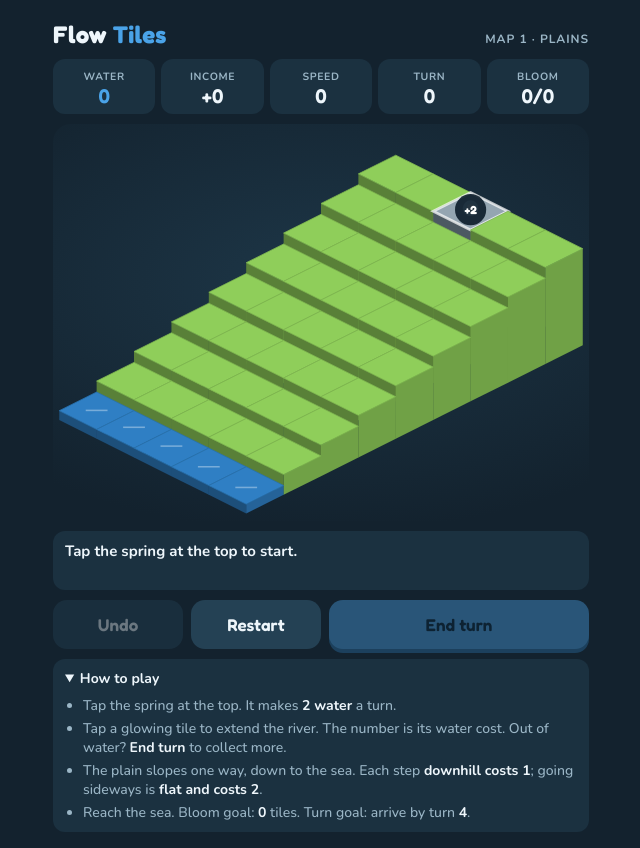
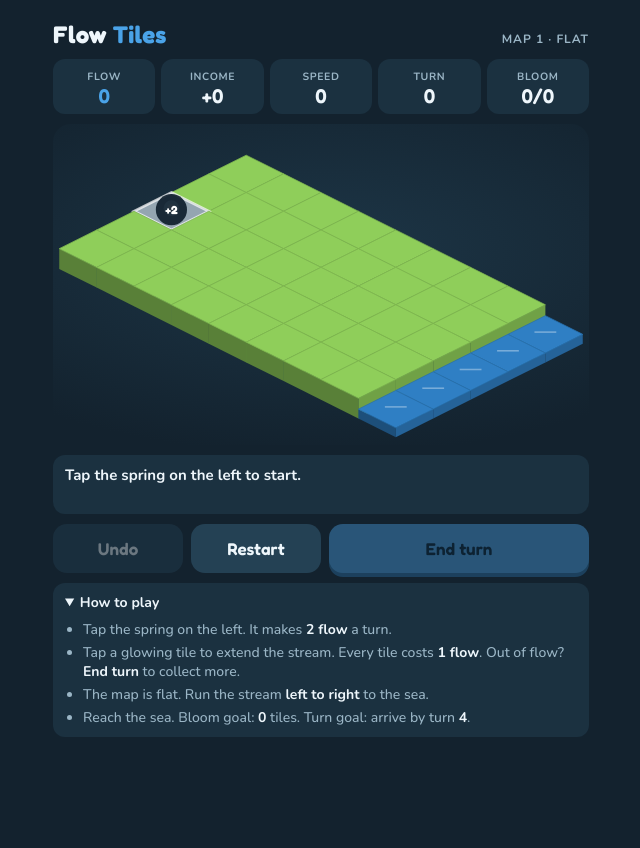
Before and after one commit to DanRossLi/flowtile, a plain HTML site: page 1/index.html in a window 1280 px wide. Both pictures are taken after a click on the heading "How to play". Shown: the whole page, without its empty margins (319-959 px from the left). After the commit the page ends 808 px from the top, so only its background shows below. Drawn offline with nearby package versions, Linux system fonts and the light colour scheme.

Commit message:
Map 1: flat, left-to-right map where every tile costs 1 flow
All meadow at one level, with the source on the left edge and the sea
on the right. Rename water to flow in Map 1's labels and messages.

Co-Authored-By: Claude Opus 5.5 <noreply@anthropic.com>

```diff
--- a/1/index.html
+++ b/1/index.html
@@ -53,16 +53,16 @@ details b{color:var(--ink)}
 <body>
 
 <div class="app">
-  <header><h1>Flow <span>Tiles</span></h1><div class="lvl">Map 1 · Plains</div></header>
+  <header><h1>Flow <span>Tiles</span></h1><div class="lvl">Map 1 · Flat</div></header>
   <div class="hud">
-    <div class="chip water"><span>Water</span><b id="hWater">0</b></div>
+    <div class="chip water"><span>Flow</span><b id="hWater">0</b></div>
     <div class="chip"><span>Income</span><b id="hIncome">+0</b></div>
     <div class="chip" id="cSpeed"><span>Speed</span><b id="hSpeed">0</b></div>
     <div class="chip"><span>Turn</span><b id="hTurn">0</b></div>
     <div class="chip"><span>Bloom</span><b id="hBloom">0</b></div>
   </div>
   <div class="board"><canvas id="cv" aria-label="Game board"></canvas></div>
-  <div class="msg" id="msg" role="status">Tap the spring at the top to start.</div>
+  <div class="msg" id="msg" role="status">Tap the spring on the left to start.</div>
   <div class="actions">
     <button id="undo">Undo</button>
     <button id="restart">Restart</button>
@@ -71,9 +71,9 @@ details b{color:var(--ink)}
   <details>
     <summary>How to play</summary>
     <ul>
-      <li>Tap the spring at the top. It makes <b>2 water</b> a turn.</li>
-      <li>Tap a glowing tile to extend the river. The number is its water cost. Out of water? <b>End turn</b> to collect more.</li>
-      <li>The plain slopes one way, down to the sea. Each step <b>downhill costs 1</b>; going sideways is <b>flat and costs 2</b>.</li>
+      <li>Tap the spring on the left. It makes <b>2 flow</b> a turn.</li>
+      <li>Tap a glowing tile to extend the stream. Every tile costs <b>1 flow</b>. Out of flow? <b>End turn</b> to collect more.</li>
+      <li>The map is flat. Run the stream <b>left to right</b> to the sea.</li>
       <li>Reach the sea. Bloom goal: <b id="gBloom">0</b> tiles. Turn goal: arrive by turn <b id="gTurn">4</b>.</li>
     </ul>
   </details>
@@ -81,28 +81,20 @@ details b{color:var(--ink)}
 
 <script>
 // ---------- map: . meadow s sand r rock B boulder o spring L lake ~ ocean  S source(2) T source(3)
-// Map 1 · Plains: all meadow, sloping one way from the source down to the sea.
+// Map 1 · Flat: all meadow at one level. Source on the left, sea on the right.
 const TYPES=[
-  "..S..",
-  ".....",
-  ".....",
-  ".....",
-  ".....",
-  ".....",
-  ".....",
-  ".....",
-  "~~~~~"];
+  "........~",
+  "........~",
+  "S.......~",
+  "........~",
+  "........~"];
 const ELEV=[
-  "88888",
-  "77777",
-  "66666",
-  "55555",
-  "44444",
-  "33333",
-  "22222",
-  "11111",
-  "00000"];
-const MAP_ID="map-1-plains", BLOOM_GOAL=0, TURN_GOAL=4;
+  "111111110",
+  "111111110",
+  "111111110",
+  "111111110",
+  "111111110"];
+const MAP_ID="map-1-flat", BLOOM_GOAL=0, TURN_GOAL=4;
 const W=TYPES[0].length, H=TYPES.length, TW=96, TH=48, ZH=14;
 const COL={meadow:"#8fce5a",sand:"#f0d48a",rock:"#a9a49b",boulder:"#86b852",spring:"#8fce5a",lake:"#c9b98f",ocean:"#2f7fc4",source:"#7a8f9e",river:"#4aa3e8",bloom:"#45b043"};
 const $=id=>document.getElementById(id);
@@ -138,7 +130,7 @@ function cost(from,to){
   if(b.river||b.t==="boulder"||b.t==="source")return -1;
   if(b.e>level(from))return -1;
   if(b.t==="lake")return 2*S.lakes[b.lake].tiles.length;
-  let c=b.e<level(from)?1:2;
+  let c=1; // Map 1: every tile costs 1 flow
   if(b.t==="sand")c+=1;
   if(b.t==="spring")c=0;
   return c;
@@ -168,9 +160,9 @@ function build(mv){
   if(b.t==="lake"){const L=S.lakes[b.lake];L.filled=true;
     for(const p of L.tiles){const c=at(p);c.river=true;c.bloom=false;c.from=mv.from}
     S.income+=1;for(const p of L.tiles)for(const n of nbrs(p))bl+=tryBloom(n);
-    notes.push("Lake filled: +1 water a turn")}
+    notes.push("Lake filled: +1 flow a turn")}
   else{b.river=true;b.bloom=false;b.from=mv.from;
-    if(b.t==="spring"){S.income+=1;notes.push("Spring joined: +1 water a turn")}
+    if(b.t==="spring"){S.income+=1;notes.push("Spring joined: +1 flow a turn")}
     if(b.t==="sand"){for(const n of nbrs(mv.p))bl+=tryBloom(n);notes.push("Sand spread the water")}}
   if(bl)notes.push(`${bl} tile${bl>1?"s":""} bloomed`);
   if(drop>=2)notes.push("Waterfall! Speed up");
@@ -180,7 +172,7 @@ function build(mv){
   else say(notes.length?notes.join(". ")+".":"Keep building, or end the turn.");
   sync();
 }
-function endTurn(){if(S.phase!=="play")return;snapshot();S.turn++;S.water+=S.income;say(`Turn ${S.turn}: +${S.income} water.`);sync()}
+function endTurn(){if(S.phase!=="play")return;snapshot();S.turn++;S.water+=S.income;say(`Turn ${S.turn}: +${S.income} flow.`);sync()}
 function win(){
   S.phase="won";const bl=bloomCount();
   let stars=1+(bl>=BLOOM_GOAL)+(S.turn<=TURN_GOAL);
@@ -188,12 +180,12 @@ function win(){
   sync();
 }
 function pick(p){
-  const c=at(p);if(c.t!=="source"){say("Tap the spring at the top to start.");return}
+  const c=at(p);if(c.t!=="source"){say("Tap the spring on the left to start.");return}
   snapshot();c.river=true;S.head=p;S.income=c.yield;S.turn=1;S.water=c.yield;S.phase="play";
-  say(`Your source makes ${c.yield} water a turn. Tap a glowing tile to build.`);sync();
+  say(`Your source makes ${c.yield} flow a turn. Tap a glowing tile to build.`);sync();
 }
 function undo(){if(!history.length)return;S=JSON.parse(history.pop());say("Stepped back.");sync()}
-function restart(){S=fresh();history=[];say("Tap the spring at the top to start.");sync()}
+function restart(){S=fresh();history=[];say("Tap the spring on the left to start.");sync()}
 
 // ---------- UI text
 function say(t,winning=false){$("msg").textContent=t;$("msg").classList.toggle("win",winning)}
```
